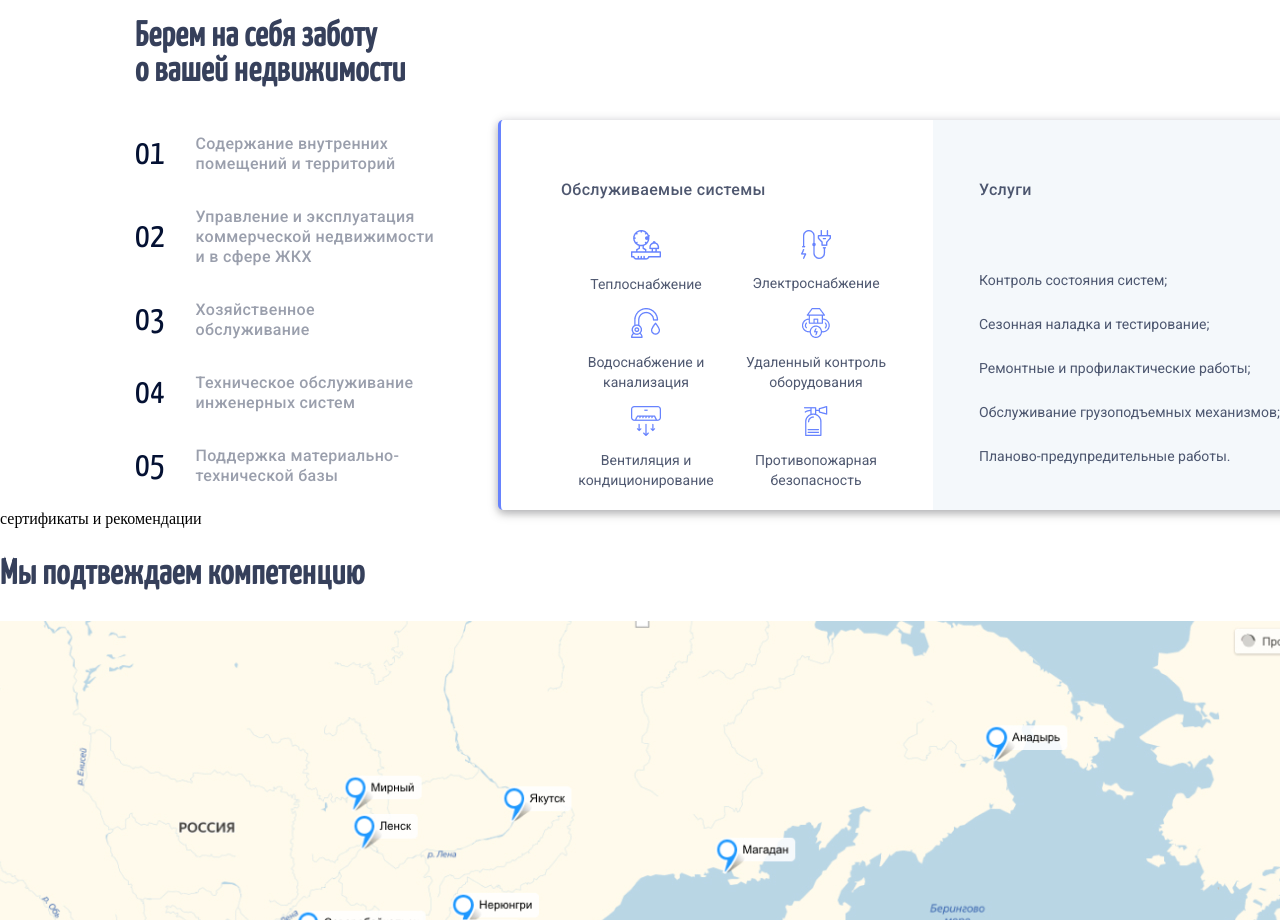
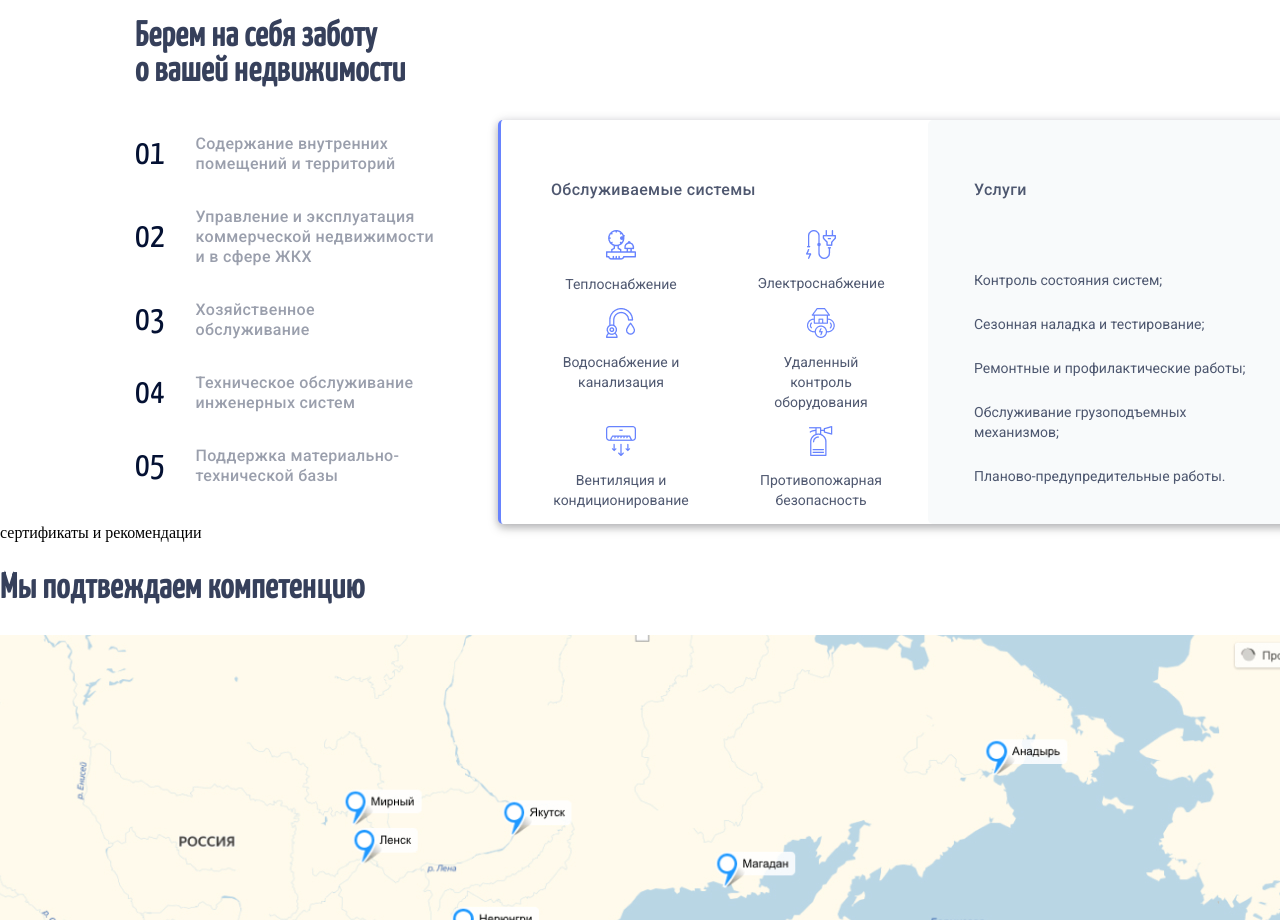
Before and after one commit to SvetlanaRiasnova/CleanOK, a plain HTML site: page index.html in a window 1280 px wide. Shown: the part 1442-2362 px from the top of the page. Drawn offline with Linux system fonts and the light colour scheme.

Commit message:
add service card4

```diff
--- a/sass/_service_card4.sass
+++ b/sass/_service_card4.sass
@@ -1,7 +1,7 @@
 .service-four
     display: grid
     grid-template-columns: 50% auto
-    margin-left: 60px
+    margin-left: 50px
     min-height: 390px
     p
         font-family: Roboto
@@ -16,6 +16,7 @@
     display: grid
     grid-template-columns: 1fr 1fr
     grid-template-rows: auto
+    grid-column-gap: 60px
     .icon
         display: flex
         justify-content: center
@@ -25,11 +26,14 @@
 /**     подогнать под перфек пиксель согласно макету, оптимизировать код **/
 
 .service-four__list
-    background-color: #F4F8FB
+    background-color: #f8fafb
+    border-radius: 5px
     padding-left: 46px
+
     .title-one
         margin-top: 60px
     .content
         margin-top: 70px
         p
             margin-top: 24px
+            padding-right: 50px
```
Also changed, not shown: css/style.css, 1 other file.
